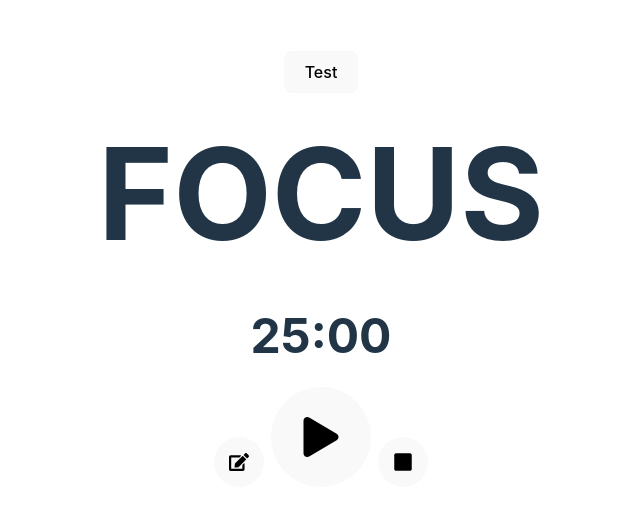
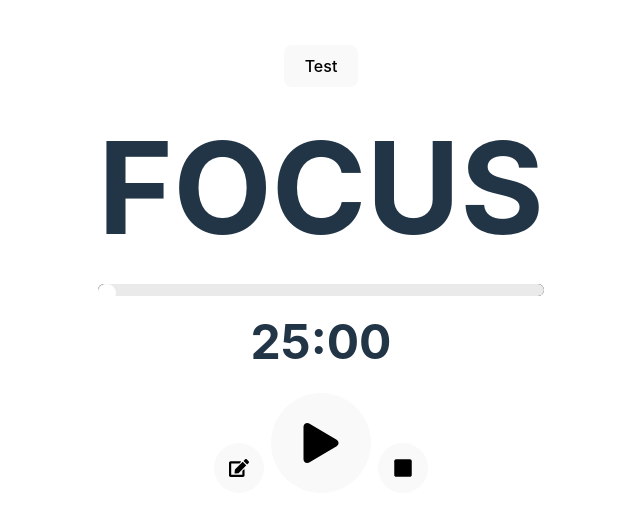
Before and after one commit to Kiside/PFocus, a React (Vite) app in the folder PFocus/: page / in a window 1280 px wide. Shown: the part 126-642 px from the top of the page, without its empty margins (319-959 px from the left). Built offline with nearby package versions, Linux system fonts and the light colour scheme.

Commit message:
inizio progression bar

```diff
--- /dev/null
+++ b/PFocus/src/components/common/ProgressBar.css
@@ -0,0 +1,36 @@
+.progress-bar-wrapper{
+    position: relative;
+    width: 100%;
+    height: 12px;
+}
+
+.progress-bar-background{
+    width: 100%;
+    height: 100%;
+    background-color: #111111;
+    border-radius: 30px;
+    position: absolute;
+    z-index: 1;
+}
+
+.progress-bar{
+    width: 100%;
+    height: 100%;
+    background-color: #eaeaea;
+    border-radius: 30px;
+    position: absolute;
+    top: 0;
+    left: 0;
+    z-index: 2;
+    transition: widht 0.5s ease;
+    align-items: center;
+    justify-content: center;
+}
+
+.progress-bar-circle{
+    background-color: white;
+    border-radius: 100px;
+    width: 18px;
+    height: 18px;
+    position: absolute;
+}
--- /dev/null
+++ b/PFocus/src/components/common/ProgressBar.jsx
@@ -0,0 +1,16 @@
+import './ProgressBar.css'
+
+function ProgressBar() {
+
+    return(
+        <div className="progress-bar-wrapper">
+            <div className="progress-bar-background">
+                <div className="progress-bar">
+                    <div className="progress-bar-circle"></div>
+                </div>
+            </div>
+        </div>
+    );
+}
+
+export default ProgressBar;
--- a/PFocus/src/components/presentational/Timer.jsx
+++ b/PFocus/src/components/presentational/Timer.jsx
@@ -1,6 +1,7 @@
 import './Timer.css'
 import PropTypes from 'prop-types';
 import {FaPlay, FaPause, FaEdit, FaStop} from "react-icons/fa";
+import ProgressBar from "../common/ProgressBar.jsx"
 
 function Timer({onPlayOrPause, onStop, timerLabel, isPlaying}) {
 
@@ -8,6 +9,7 @@ function Timer({onPlayOrPause, onStop, timerLabel, isPlaying}) {
     return (
         <div className="timer-container">
             <label className="session-label">FOCUS</label>
+            <ProgressBar></ProgressBar>
             <div className="timer-label-container">
                 <label className='timer-label'>
                     {timerLabel}
```
